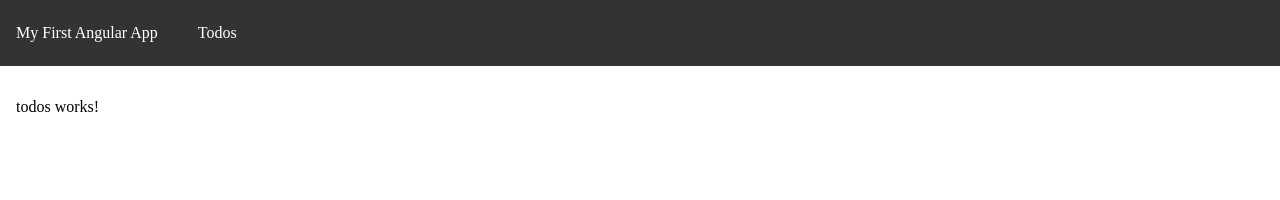
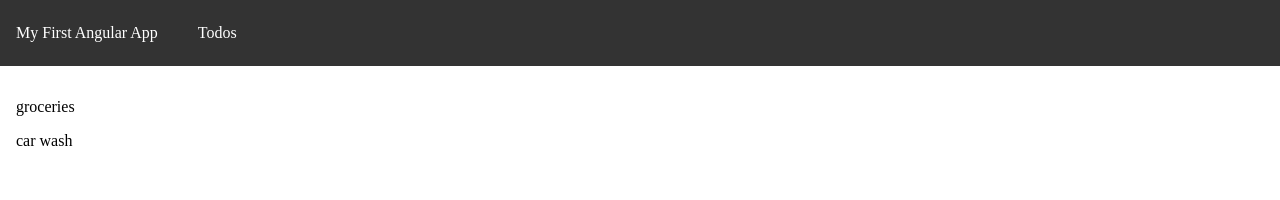
Before and after one commit to joshuagato/angular-crash-course-90-basics-18, an Angular app: page /todos in a window 1280 px wide. Shown: the top 200 px of the page. Built offline with nearby package versions, Linux system fonts and the light colour scheme.

Commit message:
Add todo lists as an array via services

```diff
--- /dev/null
+++ b/src/app/model/todo.type.ts
@@ -0,0 +1,6 @@
+export type Todo = {
+  id: number;
+  userId: number;
+  title: string;
+  completed: boolean;
+};
--- a/src/app/services/todos.service.ts
+++ b/src/app/services/todos.service.ts
@@ -1,9 +1,25 @@
-import { Injectable } from '@angular/core';
+import {Injectable} from '@angular/core';
+import {Todo} from '../model/todo.type';
 
 @Injectable({
   providedIn: 'root'
 })
 export class TodosService {
+  todoItems: Array<Todo> = [
+    {
+      id: 0,
+      userId: 1,
+      title: 'groceries',
+      completed: false
+    },
+    {
+      id: 2,
+      userId: 1,
+      title: 'car wash',
+      completed: false
+    },
+  ];
 
-  constructor() { }
+  constructor() {
+  }
 }
--- a/src/app/todos/todos.component.html
+++ b/src/app/todos/todos.component.html
@@ -1 +1,3 @@
-<p>todos works!</p>
+@for (todo of todoItems(); track todo.id) {
+  <p>{{ todo.title }}</p>
+}
--- a/src/app/todos/todos.component.ts
+++ b/src/app/todos/todos.component.ts
@@ -1,4 +1,6 @@
-import { Component } from '@angular/core';
+import {Component, inject, OnInit, signal, WritableSignal} from '@angular/core';
+import {TodosService} from '../services/todos.service';
+import {Todo} from '../model/todo.type';
 
 @Component({
   selector: 'app-todos',
@@ -7,6 +9,13 @@
   templateUrl: './todos.component.html',
   styleUrl: './todos.component.scss'
 })
-export class TodosComponent {
+export class TodosComponent implements OnInit {
+  todoService: TodosService = inject(TodosService);
 
+  todoItems: WritableSignal<Todo[]> = signal<Array<Todo>>([]);
+
+  ngOnInit(): void {
+    this.todoItems.set(this.todoService.todoItems);
+    console.log(this.todoItems());
+  }
 }
```
